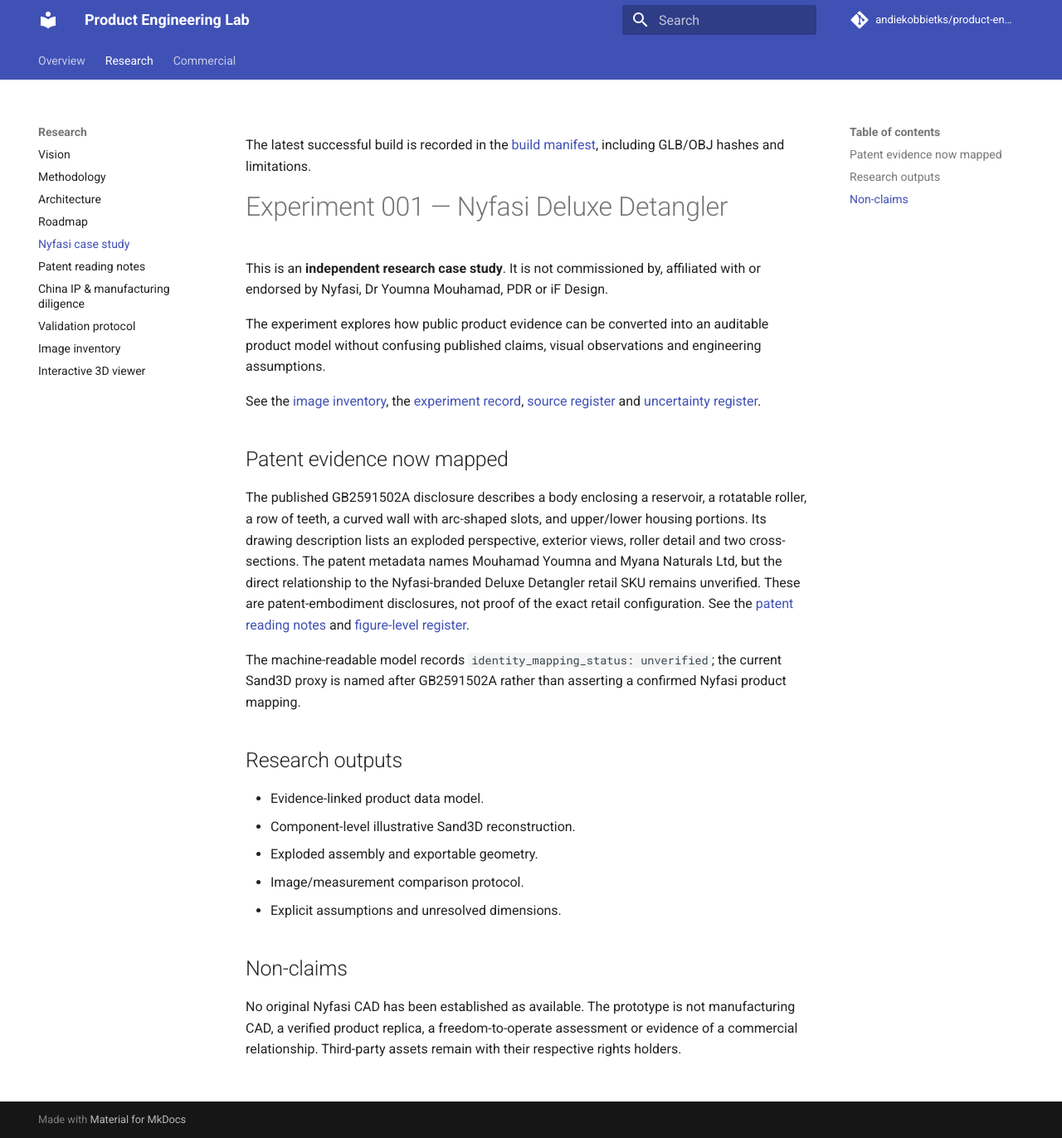
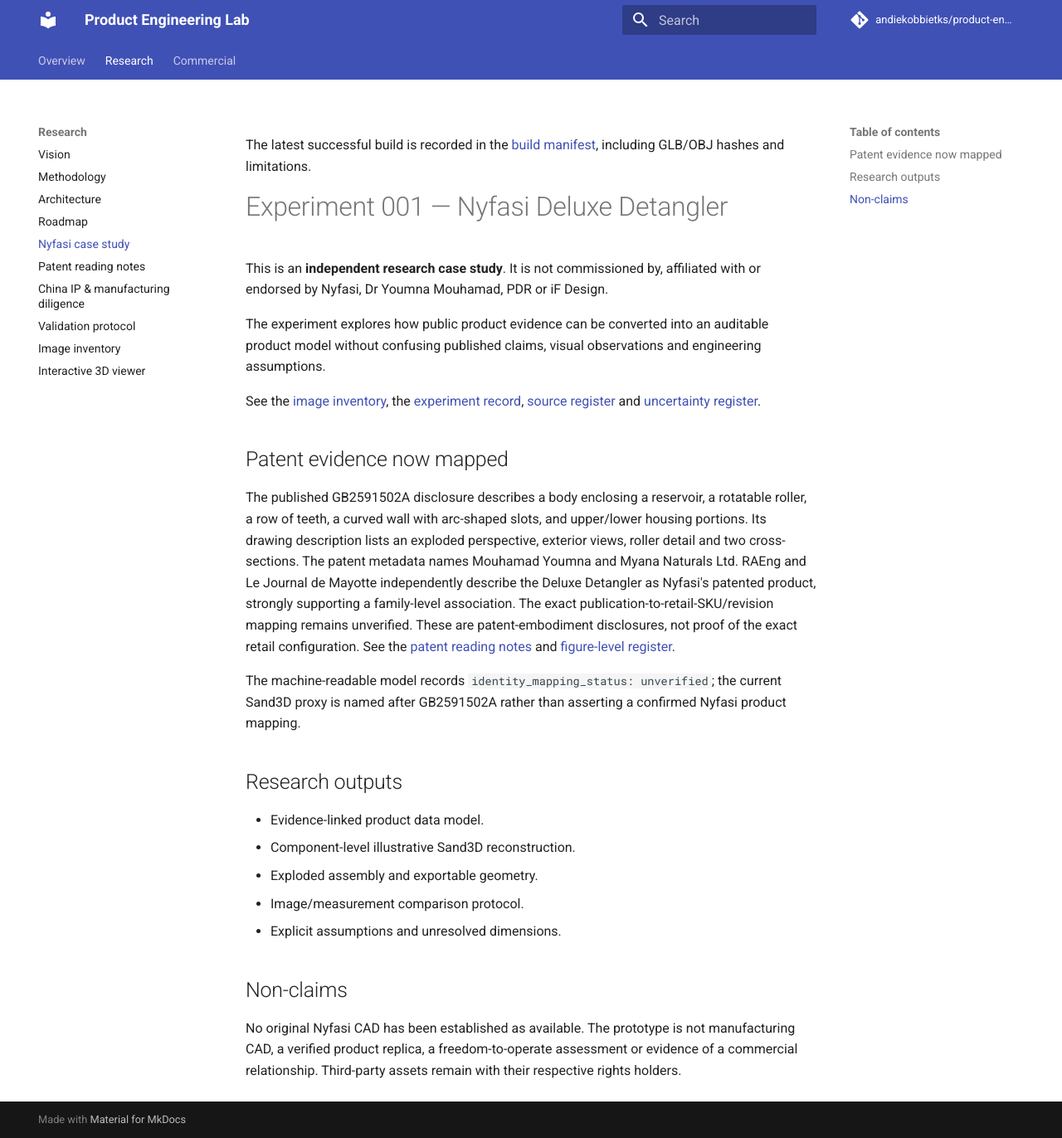
Before and after one commit to andiekobbietks/product-engineering-lab, an MkDocs documentation site: the page built from docs/experiments/nyfasi.md, in a window 1280 px wide and 1372 px high. Shown: the whole window at 83% size. Built offline with MkDocs 1.6.1 and Material for MkDocs 9.7.7, drawn with Linux system fonts in a browser that asks for light colours; comment, search, counter and statistics services are not loaded.

Commit message:
Reflect corroborated patent family relationship in case study

```diff
--- a/docs/experiments/nyfasi.md
+++ b/docs/experiments/nyfasi.md
@@ -10,7 +10,7 @@ See the [image inventory](image-inventory.md), the [experiment record](https://g
 
 ## Patent evidence now mapped
 
-The published GB2591502A disclosure describes a body enclosing a reservoir, a rotatable roller, a row of teeth, a curved wall with arc-shaped slots, and upper/lower housing portions. Its drawing description lists an exploded perspective, exterior views, roller detail and two cross-sections. The patent metadata names Mouhamad Youmna and Myana Naturals Ltd, but the direct relationship to the Nyfasi-branded Deluxe Detangler retail SKU remains unverified. These are patent-embodiment disclosures, not proof of the exact retail configuration. See the [patent reading notes](patent-reading-notes.md) and [figure-level register](https://github.com/andiekobbietks/product-engineering-lab/blob/main/experiments/001-nyfasi-reconstruction/evidence/patent-figure-register.csv).
+The published GB2591502A disclosure describes a body enclosing a reservoir, a rotatable roller, a row of teeth, a curved wall with arc-shaped slots, and upper/lower housing portions. Its drawing description lists an exploded perspective, exterior views, roller detail and two cross-sections. The patent metadata names Mouhamad Youmna and Myana Naturals Ltd. RAEng and Le Journal de Mayotte independently describe the Deluxe Detangler as Nyfasi's patented product, strongly supporting a family-level association. The exact publication-to-retail-SKU/revision mapping remains unverified. These are patent-embodiment disclosures, not proof of the exact retail configuration. See the [patent reading notes](patent-reading-notes.md) and [figure-level register](https://github.com/andiekobbietks/product-engineering-lab/blob/main/experiments/001-nyfasi-reconstruction/evidence/patent-figure-register.csv).
 
 The machine-readable model records `identity_mapping_status: unverified`; the current Sand3D proxy is named after GB2591502A rather than asserting a confirmed Nyfasi product mapping.
 
```
